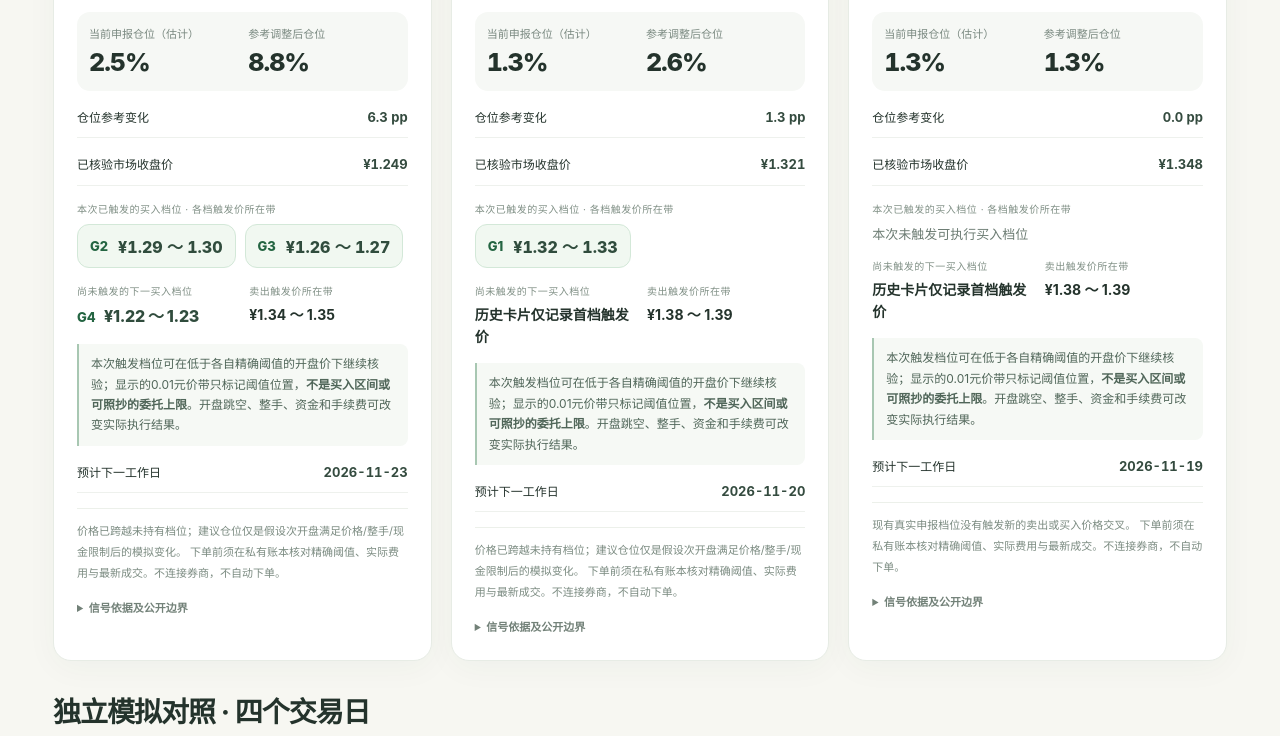
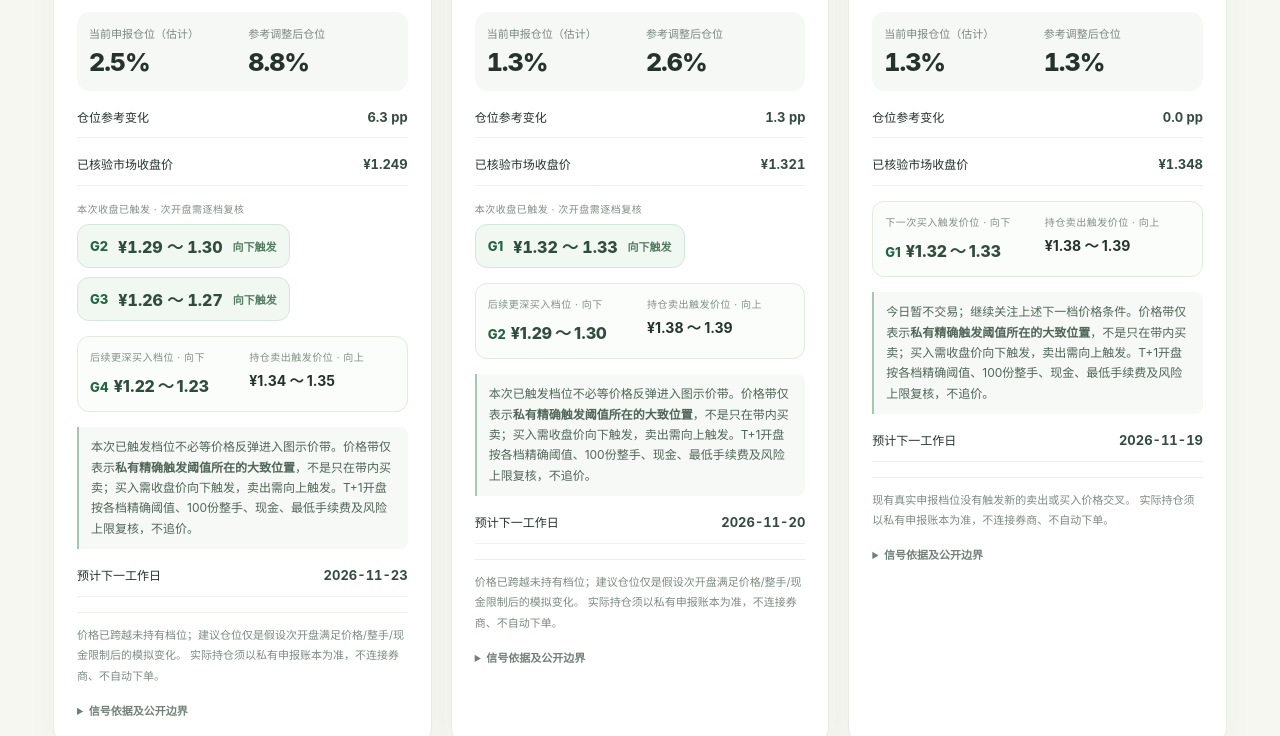
Before and after one commit to zhangzihaoDT/ntwr-signal-wall, a plain HTML site: page index.html in a window 1280 px wide. Shown: the part 745-1481 px from the top of the page. Drawn offline with Linux system fonts and the light colour scheme.

Commit message:
data: sync verified 159680 signal wall from private research

```diff
--- a/index.html
+++ b/index.html
@@ -50,34 +50,47 @@ function priceZone(zone) {
   return "¥"+esc(zone.low)+" ～ "+esc(zone.high);
 }
 function card(e){
-  const historic=e.timeliness==="HISTORICAL_ONLY";
-  const label=e.signal==="BUY"?"买入条件已触发":e.signal==="SELL"?"卖出条件已触发":"当前无新交易条件";
+  const historic=e.timeliness==="HISTORICAL_ONLY" || (entries.length>0 && e.market_date<entries[0].market_date);
+  const label=e.signal==="BUY"?"买入条件已触发":e.signal==="SELL"?"卖出条件已触发":"今日没有新的买卖触发";
   const date=esc(e.market_date);
   const fresh=e.ledger_freshness&&e.ledger_freshness.replace("USER_REPORTED_THROUGH_","");
   const hasRungDetail=Array.isArray(e.triggered_buy_zones);
   const triggered=hasRungDetail?e.triggered_buy_zones:(e.signal==="BUY"&&e.next_buy_zone?[{rung:e.strategy_rung,zone:e.next_buy_zone}]:[]);
   const upcoming=hasRungDetail?e.next_untriggered_buy_zone:null;
-  const triggeredHTML=triggered.length?triggered.map(item=>
-    '<div class="rung-pill"><span class="rung-name">'+esc(item.rung)+'</span><span class="rung-band">'+priceZone(item.zone)+'</span></div>'
-  ).join(""):'<span class="zone-empty">本次未触发可执行买入档位</span>';
-  const upcomingHTML=upcoming?
-    '<span class="rung-name">'+esc(upcoming.rung)+'</span> <span class="zone">'+priceZone(upcoming.zone)+'</span>':
-    (hasRungDetail?'尚无更深的未触发档位':'历史卡片仅记录首档触发价');
+  // Preserve a next-trigger guide for legacy HOLD cards rather than
+  // hiding an existing public next_buy_zone just because the card is old.
+  const nextZone=upcoming?.zone||(hasRungDetail?null:(e.signal==="HOLD"?e.next_buy_zone:null));
+  const nextRung=upcoming?.rung||"下一档";
+  const triggeredHTML=triggered.map(item=>
+    '<div class="rung-pill"><span class="rung-name">'+esc(item.rung)+'</span><span class="rung-band">'+priceZone(item.zone)+'</span><span class="rung-direction">向下触发</span></div>'
+  ).join("");
+  const sub=triggered.length?triggered.map(x=>esc(x.rung)).join(" + ")
+    :e.signal==="HOLD"?"等待 "+esc(nextRung)+" 触发":esc(e.strategy_rung);
+  const upcomingText=nextZone?
+    '<span class="rung-name">'+esc(nextRung)+'</span><span class="zone">'+priceZone(nextZone)+'</span>':
+    '<span class="zone-empty">暂无可核验的下一买入档位</span>';
+  const triggerTitle=e.signal==="HOLD"?"下一次买入触发价位":"后续更深买入档位";
+  const triggeredSection=triggered.length?
+    '<div class="rung-section"><div class="zone-title">本次收盘已触发 · 次开盘需逐档复核</div><div class="rung-list">'+triggeredHTML+'</div></div>':"";
   return '<article class="card '+esc(e.signal)+'">'
-    +'<div class="card-top"><span class="date">'+date+'</span><span class="tag">'+(historic?'历史回算':'待下一开盘复核')+'</span></div>'
+    +'<div class="card-top"><span class="date">'+date+'</span><span class="tag">'+(historic?'历史记录 · 不可追单':'待下一开盘复核')+'</span></div>'
     +'<div class="signal">'+esc(e.signal)+'</div>'
-    +'<div class="signal-sub">'+label+' · '+(triggered.length?triggered.map(x=>esc(x.rung)).join(' + '):esc(e.strategy_rung))+'</div>'
+    +'<div class="signal-sub">'+label+' · '+sub+'</div>'
     +'<div class="weights"><div><div class="label">当前申报仓位（估计）</div><div class="val">'+esc(e.stock_weight_pct)+'%</div></div>'
     +'<div><div class="label">参考调整后仓位</div><div class="val">'+esc(e.reference_target_weight_pct)+'%</div></div></div>'
     +'<div class="row"><span>仓位参考变化</span><strong>'+esc(e.suggested_change_pp)+' pp</strong></div>'
     +'<div class="row"><span>已核验市场收盘价</span><strong>¥'+Number(e.close_market).toFixed(3)+'</strong></div>'
-    +'<div class="rung-sections"><div class="rung-section"><div class="zone-title">本次已触发的买入档位 · 各档触发价所在带</div>'
-    +'<div class="rung-list">'+triggeredHTML+'</div></div>'
-    +'<div class="zones"><div><div class="zone-title">尚未触发的下一买入档位</div><div class="zone-entry">'+upcomingHTML+'</div></div>'
-    +'<div><div class="zone-title">卖出触发价所在带</div><div class="zone-entry">'+priceZone(e.next_sell_zone)+'</div></div></div>'
-    +'<div class="price-guidance">本次触发档位可在低于各自精确阈值的开盘价下继续核验；显示的0.01元价带只标记阈值位置，<strong>不是买入区间或可照抄的委托上限</strong>。开盘跳空、整手、资金和手续费可改变实际执行结果。</div></div>'
+    +'<div class="rung-sections">'
+    +triggeredSection
+    +'<div class="zones next-trigger-guides"><div><div class="zone-title">'+triggerTitle+' · 向下</div><div class="zone-entry">'+upcomingText+'</div></div>'
+    +'<div><div class="zone-title">持仓卖出触发价位 · 向上</div><div class="zone-entry">'+priceZone(e.next_sell_zone)+'</div></div></div>'
+    +'<div class="price-guidance">'
+    +(e.signal==="HOLD"?'今日暂不交易；继续关注上述下一档价格条件。':'本次已触发档位不必等价格反弹进入图示价带。')
+    +'价格带仅表示<strong>私有精确触发阈值所在的大致位置</strong>，不是只在带内买卖；买入需收盘价向下触发，卖出需向上触发。'
+    +'T+1开盘按各档精确阈值、100份整手、现金、最低手续费及风险上限复核，不追价。'
+    +'</div></div>'
     +'<div class="row"><span>预计下一工作日</span><strong>'+esc(e.next_weekday)+'</strong></div>'
-    +'<div class="disclaimer">'+esc(e.reason)+' 下单前须在私有账本核对精确阈值、实际费用与最新成交。不连接券商，不自动下单。</div>'
+    +'<div class="disclaimer">'+esc(e.reason)+' 实际持仓须以私有申报账本为准，不连接券商、不自动下单。</div>'
     +'<details><summary>信号依据及公开边界</summary><div style="padding-top:12px">持仓基于用户最后一次申报、未连接券商；最近记录更新日期：'+esc(fresh||"未知")+'。'
     +'策略版本：'+esc(e.strategy_version)+'。买入曾观测到最低佣金，卖出费用未核实。'
     +(historic?' 当前执行窗口已过去，不能追单。':' 下一开盘需要重新核对可成交条件。')
--- a/shared-ui.css
+++ b/shared-ui.css
@@ -58,6 +58,11 @@ h1{font-size:clamp(32px,4.3vw,58px);letter-spacing:-.045em;line-height:1.15;marg
 .rung-pill{display:flex;align-items:center;gap:10px;padding:9px 12px;border:1px solid #d3e8d8;background:#f1f8f1;border-radius:12px;min-width:0}
 .rung-name{font-size:13px;font-weight:800;color:#246542;white-space:nowrap}
 .rung-band{font-size:16px;font-weight:760;color:#304c3d;font-variant-numeric:tabular-nums;overflow-wrap:anywhere}
+.rung-direction{font-size:11px;font-weight:650;color:#537b61;white-space:nowrap}
+.next-trigger-guides{padding:12px;border:1px solid #e1ebde;border-radius:12px;background:#fafdf9}
+.next-trigger-guides .zone-entry{display:flex;flex-wrap:wrap;gap:5px;align-items:baseline}
+.next-trigger-guides .zone-entry .zone{margin-left:0}
+
 .zone-entry{margin-top:6px;min-height:23px;font-size:14px;font-weight:650;line-height:1.6;overflow-wrap:anywhere}
 .zone-entry .zone{display:inline;font-size:16px;margin-left:5px}
 .zone-empty{font-size:13px;color:#6c7c73}
--- a/signals.json
+++ b/signals.json
@@ -94,7 +94,27 @@
       "strategy_rung": "G1",
       "strategy_version": "NTWR-A V11.18-HS / user-reported position",
       "suggested_change_pp": "1.3",
-      "timeliness": "PENDING_NEXT_OPEN"
+      "timeliness": "PENDING_NEXT_OPEN",
+      "triggered_buy_zones": [
+        {
+          "rung": "G1",
+          "zone": {
+            "direction": "BUY_IF_NEXT_OPEN_SATISFIES_PRIVATE_EXACT_LIMIT",
+            "high": "1.33",
+            "low": "1.32",
+            "precision": "PUBLIC_APPROXIMATE_ONLY_EXACT_RULE_PRIVATE"
+          }
+        }
+      ],
+      "next_untriggered_buy_zone": {
+        "rung": "G2",
+        "zone": {
+          "low": "1.29",
+          "high": "1.30",
+          "direction": "BUY_IF_T_CLOSE_CROSSES_AND_NEXT_OPEN_NOT_ABOVE",
+          "precision": "PUBLIC_APPROXIMATE_ONLY_EXACT_RULE_PRIVATE"
+        }
+      }
     },
     {
       "account_mode": "USER_REPORTED_POSITION_SIGNAL_NOT_BROKER_CONNECTED",
@@ -127,7 +147,17 @@
       "strategy_rung": "NONE",
       "strategy_version": "NTWR-A V11.18-HS / user-reported position",
       "suggested_change_pp": "0.0",
-      "timeliness": "HISTORICAL_ONLY"
+      "timeliness": "HISTORICAL_ONLY",
+      "triggered_buy_zones": [],
+      "next_untriggered_buy_zone": {
+        "rung": "G1",
+        "zone": {
+          "direction": "BUY_IF_T_CLOSE_CROSSES_AND_NEXT_OPEN_NOT_ABOVE",
+          "high": "1.33",
+          "low": "1.32",
+          "precision": "PUBLIC_APPROXIMATE_ONLY_EXACT_RULE_PRIVATE"
+        }
+      }
     }
   ],
   "privacy": "DISPLAY_ONLY_ROUNDED_WEIGHT_AND_COARSE_PRICE_ZONES",
```
